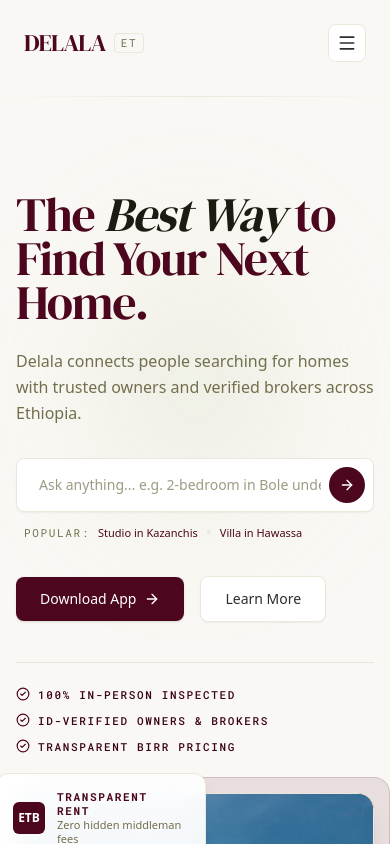
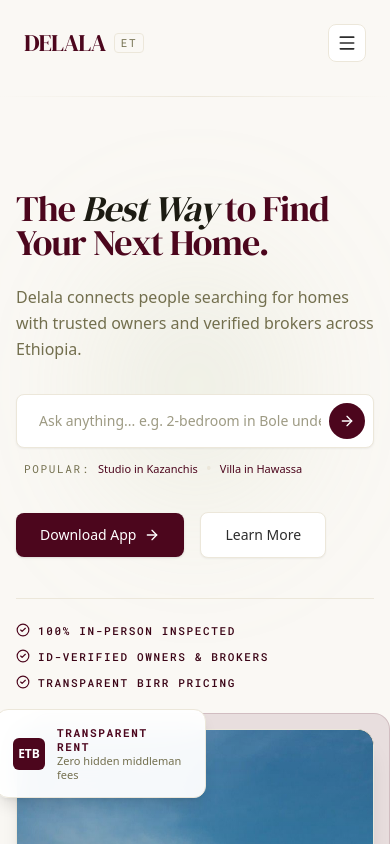
Before and after one commit to Tommy-devgit/Delala-Landing, a Next.js app in the folder client/: page / in a window 390 px wide. Shown: the top 844 px of the page. Built offline with nearby package versions, Linux system fonts and the light colour scheme.

Commit message:
fix(client): scale the marketing hero heading on small screens

```diff
--- a/client/components/hero.tsx
+++ b/client/components/hero.tsx
@@ -51,7 +51,10 @@
               initial={{ opacity: 0, y: 20 }}
               animate={{ opacity: 1, y: 0 }}
               transition={{ duration: 0.6, delay: 0.1 }}
-              className="font-serif-display text-5xl sm:text-6xl lg:text-7xl font-light text-primary tracking-tight leading-[0.92] mb-6"
+              // Starts at 4xl like every other heading on the site. At 5xl the
+              // first line ran to the edge of a 320px screen, where `leading-[0.92]`
+              // then stacked the wrapped lines almost on top of each other.
+              className="font-serif-display text-4xl sm:text-6xl lg:text-7xl font-light text-primary tracking-tight leading-[0.95] sm:leading-[0.92] mb-6"
             >
               The <span className="italic font-normal text-ink">Best Way</span> to Find Your Next Home.
             </motion.h1>
```
